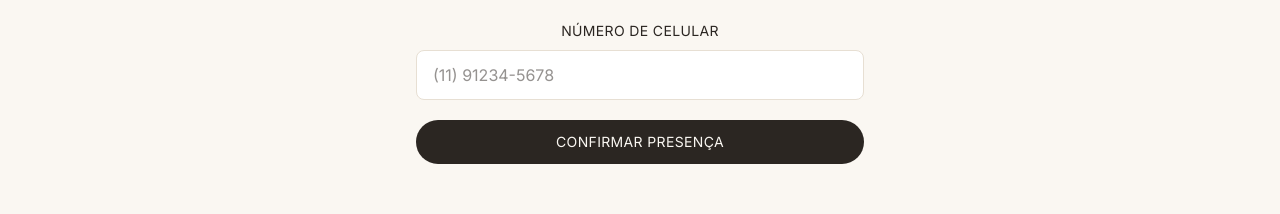
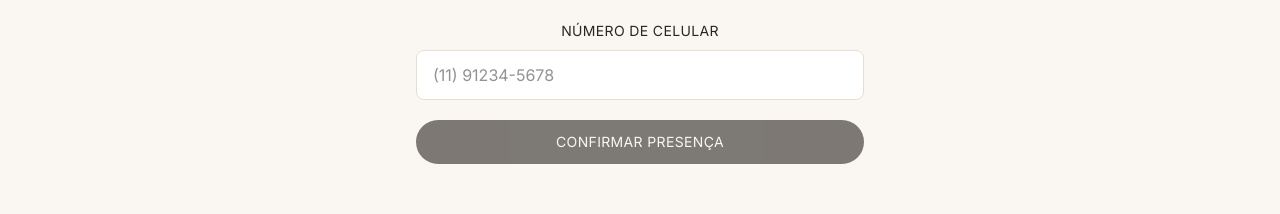
Before and after one commit to pedroforadori/app-wedding-vania-mauro, a Next.js app: page / in a window 1280 px wide. Shown: the part 4353-4567 px from the top of the page. Built offline with nearby package versions, Linux system fonts and the light colour scheme; no server answers.

Commit message:
feat: mascara e validacao de telefone no formulario de RSVP
Aplica mascara (DD) 9XXXX-XXXX ao digitar e so habilita o botao
de confirmar presenca quando o nome tiver nome+sobrenome e o
telefone tiver 10/11 digitos.

```diff
--- a/components/rsvp/RsvpForm.tsx
+++ b/components/rsvp/RsvpForm.tsx
@@ -5,12 +5,31 @@ import { rsvpSchema } from "@/lib/validations";
 
 type Status = "idle" | "submitting" | "success" | "error";
 
+function formatPhone(value: string) {
+  const digits = value.replace(/\D/g, "").slice(0, 11);
+  if (digits.length === 0) return "";
+
+  const ddd = digits.slice(0, 2);
+  if (digits.length <= 2) return `(${ddd}`;
+
+  const rest = digits.slice(2);
+  if (rest.length <= 4) return `(${ddd}) ${rest}`;
+
+  const prefixLength = digits.length > 10 ? 5 : 4;
+  return `(${ddd}) ${rest.slice(0, prefixLength)}-${rest.slice(prefixLength)}`;
+}
+
 export default function RsvpForm() {
   const [fullName, setFullName] = useState("");
   const [phone, setPhone] = useState("");
   const [fieldErrors, setFieldErrors] = useState<{ fullName?: string; phone?: string }>({});
   const [status, setStatus] = useState<Status>("idle");
   const [message, setMessage] = useState<string | null>(null);
+
+  const isFullNameValid = fullName.trim().split(/\s+/).filter(Boolean).length >= 2;
+  const phoneDigits = phone.replace(/\D/g, "");
+  const isPhoneValid = phoneDigits.length === 10 || phoneDigits.length === 11;
+  const canSubmit = isFullNameValid && isPhoneValid;
 
   async function handleSubmit(event: FormEvent<HTMLFormElement>) {
     event.preventDefault();
@@ -85,8 +104,10 @@ export default function RsvpForm() {
         <input
           id="phone"
           type="tel"
+          inputMode="numeric"
           value={phone}
-          onChange={(event) => setPhone(event.target.value)}
+          onChange={(event) => setPhone(formatPhone(event.target.value))}
+          maxLength={16}
           className="mt-2 w-full rounded-lg border border-border bg-white px-4 py-3 text-secondary outline-none focus:border-accent"
           placeholder="(11) 91234-5678"
         />
@@ -97,7 +118,7 @@ export default function RsvpForm() {
 
       <button
         type="submit"
-        disabled={status === "submitting"}
+        disabled={status === "submitting" || !canSubmit}
         className="w-full rounded-full bg-secondary py-3 text-sm uppercase tracking-wide text-primary transition-colors hover:bg-accent disabled:cursor-not-allowed disabled:opacity-60"
       >
         {status === "submitting" ? "Enviando..." : "Confirmar presença"}
```
